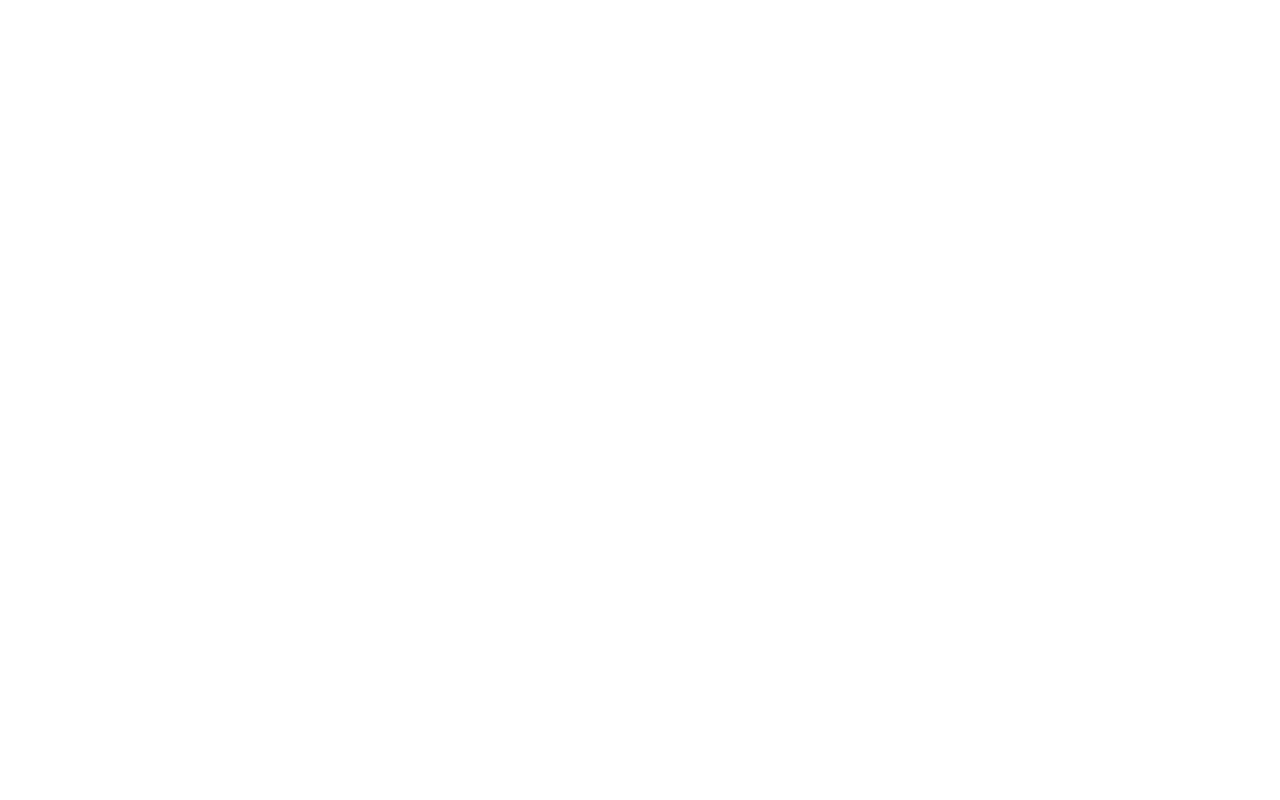
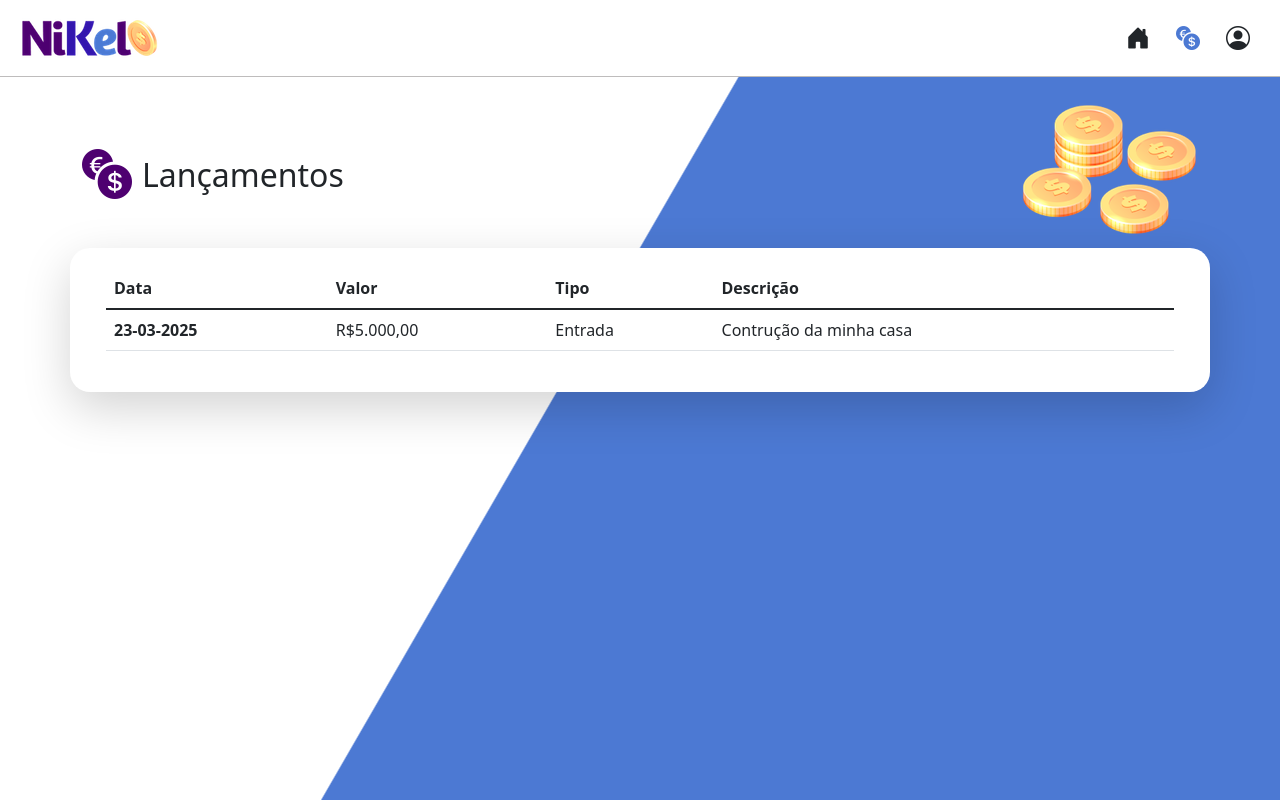
Before and after one commit to CassiaSantos/nikel-entrada-e-saida-de-valores, a plain HTML site: page public/transactions.html in a window 1280 px wide. Drawn offline with nearby package versions, Linux system fonts and the light colour scheme.

Commit message:
feat: página de Transações do sistema Nikel - entrada e saída de valores

```diff
--- a/public/transactions.html
+++ b/public/transactions.html
@@ -3,13 +3,99 @@
   <head>
       <meta charset="UTF-8">
       <meta name="viewport" content="width=device-width, initial-scale=1.0">
-      <title>Nikel - Transações</title>
+      <title>Nikel - Home</title>
       <link rel="stylesheet" href="./css/styles.css">
       <link href="https://cdn.jsdelivr.net/npm/bootstrap@5.1.3/dist/css/bootstrap.min.css" rel="stylesheet" integrity="sha384-1BmE4kWBq78iYhFldvKuhfTAU6auU8tT94WrHftjDbrCEXSU1oBoqyl2QvZ6jIW3" crossorigin="anonymous">
-  </head>
+      <link rel="stylesheet" href="https://cdn.jsdelivr.net/npm/bootstrap-icons@1.11.3/font/bootstrap-icons.min.css">  </head>
 
-  <body>
+  <body id="app">
+    <header>
+      <nav class="navbar navbar-expand navbar-light bg-white">
+        <div class="container-fluid">
+          <a class="navbar-brand" href="#">
+            <img src="./img/nikel-small-logo.png" alt="Logo do Nikel na barra de navegação" class="img-fluid">
+          </a>
+          <button class="navbar-toggler" type="button" data-bs-toggle="collapse" data-bs-target="#navbarScroll" aria-controls="navbarScroll" aria-expanded="false" aria-label="Toggle navigation">
+            <span class="navbar-toggler-icon"></span>
+          </button>
+            <div class="collapse navbar-collapse justify-content-end" id="navbarSupportedContent">
+              <!-- ícone de home da página -->
+              <div class="d-flex">
+                <a href="home.html">
+                  <button class="btn" type="button">
+                    <i class="bi bi-house-door-fill fs-4"></i>
+                  </button>
+                </a>
 
-    <script src="https://cdn.jsdelivr.net/npm/bootstrap@5.1.3/dist/js/bootstrap.bundle.min.js" integrity="sha384-ka7Sk0Gln4gmtz2MlQnikT1wXgYsOg+OMhuP+IlRH9sENBO0LRn5q+8nbTov4+1p" crossorigin="anonymous"></script>
-  </body>
+                <a href="transactions.html">
+                  <button class="btn" type="button">
+                    <i class="bi bi-currency-exchange fs-4 color-secondary"></i>
+                  </button>
+                </a>
+
+                <!-- botão de sair -->
+                <div class="dropdown">
+                  <button class="btn" type="button" id="dropdownMenuButton1" data-bs-toggle="dropdown" aria-expanded="false" type="button">
+                    <i class="bi bi-person-circle fs-4"></i>
+                  </button>
+                  <ul class="dropdown-menu" aria-labelledby="dropdownMenuButton1">
+                    <li><a class="dropdown-item" href="#">Sair do Nikel</a></li>
+                  </ul>
+                </div>
+              </div>
+            </div>
+          </div>
+        </nav>
+    </header>
+
+    <main>
+      <div class="container-lg">
+        <div class="row">
+
+          <!-- Texto "lançamentos" e imagem ilustrativa de moedas: -->
+          <div class="col mt-4 d-flex justify-content-start align-items-center">
+            <i class="bi bi-currency-exchange color-primary icon-detail"></i>
+            <span class="fs-2">Lançamentos</span>
+          </div>
+
+          <div class="col d-flex mt-4 justify-content-end">
+            <div class="text-center">
+              <img src="./img/coins-small.png" alt="Imagem ilustrativa de moedas" class="img-fluid">
+            </div>
+          </div>
+        </div>
+
+        <!-- Tabela de transações - entradas e saídas: -->
+        <div class="row">
+          <div class="col-12 info shadow-lg">
+            <div class="container">
+              <div class="row">
+                <!-- Histórico de entradas e saídas: -->
+                <div class="col-12">
+                  <table class="table">
+                    <thead>
+                      <tr>
+                        <th scope="col">Data</th>
+                        <th scope="col">Valor</th>
+                        <th scope="col">Tipo</th>
+                        <th scope="col">Descrição</th>
+                      </tr>
+                    </thead>
+                    <tbody>
+                      <tr>
+                        <th scope="row">23-03-2025</th>
+                        <td>R$5.000,00</td>
+                        <td>Entrada</td>
+                        <td>Contrução da minha casa</td>
+                      </tr>
+                    </tbody>
+                  </table>
+                </div>
+              </div>
+            </div>
+          </div>
+        </div>
+      </div>
+    </main>
+    <script src="https://cdn.jsdelivr.net/npm/bootstrap@5.1.3/dist/js/bootstrap.bundle.min.js" integrity="sha384-ka7Sk0Gln4gmtz2MlQnikT1wXgYsOg+OMhuP+IlRH9sENBO0LRn5q+8nbTov4+1p" crossorigin="anonymous"></script>  </body>
 </html>
```
